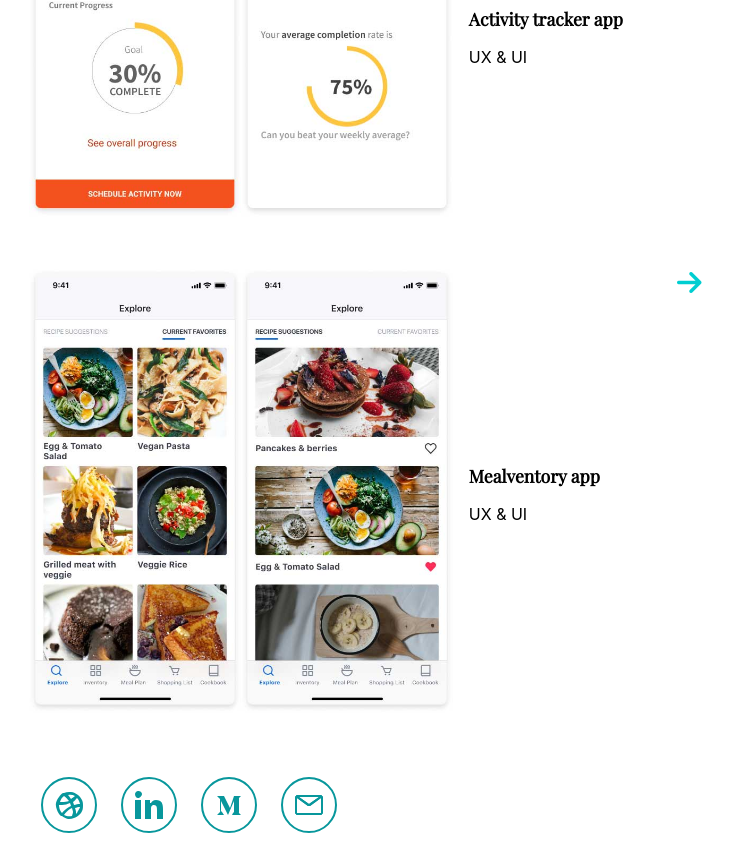
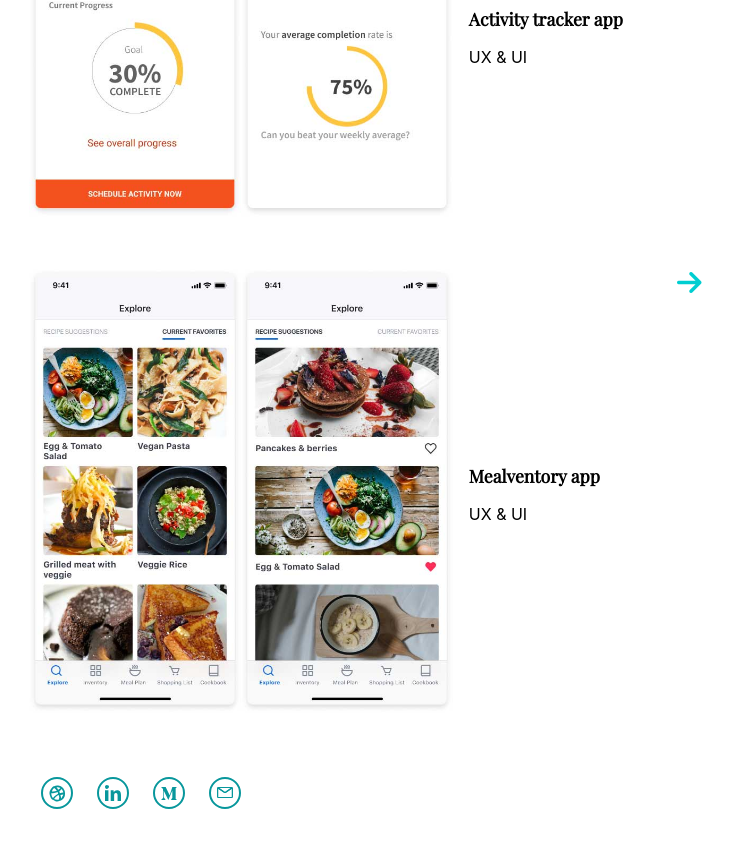
Before and after one commit to vishalicious213/mahiya, a React (Create React App) app: page / in a window 1280 px wide. Shown: the part 1035-1880 px from the top of the page, without its empty margins (358-1091 px from the left). After the commit the page ends 1856 px from the top, so only its background shows below. Built offline with nearby package versions, Linux system fonts and the light colour scheme.

Commit message:
resized footer icons

```diff
--- a/src/styles/footer.css
+++ b/src/styles/footer.css
@@ -7,8 +7,9 @@
   .footer-icons {
     background-repeat: no-repeat;
     background-position: center;
-    width: 3.5rem;
-    height: 3.5rem;
+    background-size: 1rem;
+    width: 2rem;
+    height: 2rem;
     border: 2px solid #08979C;
     border-radius: 50%;
     margin: .75rem;
```
